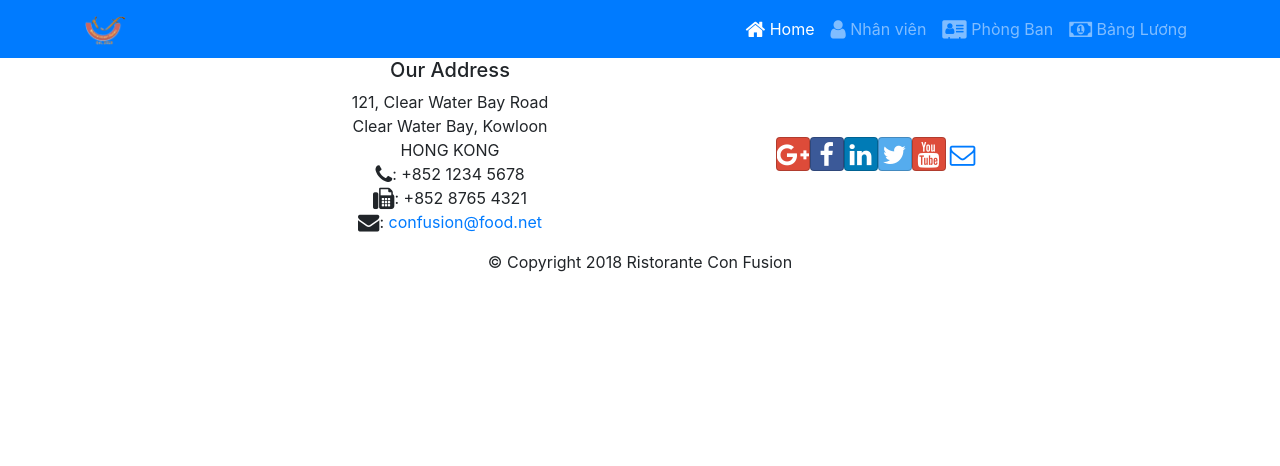
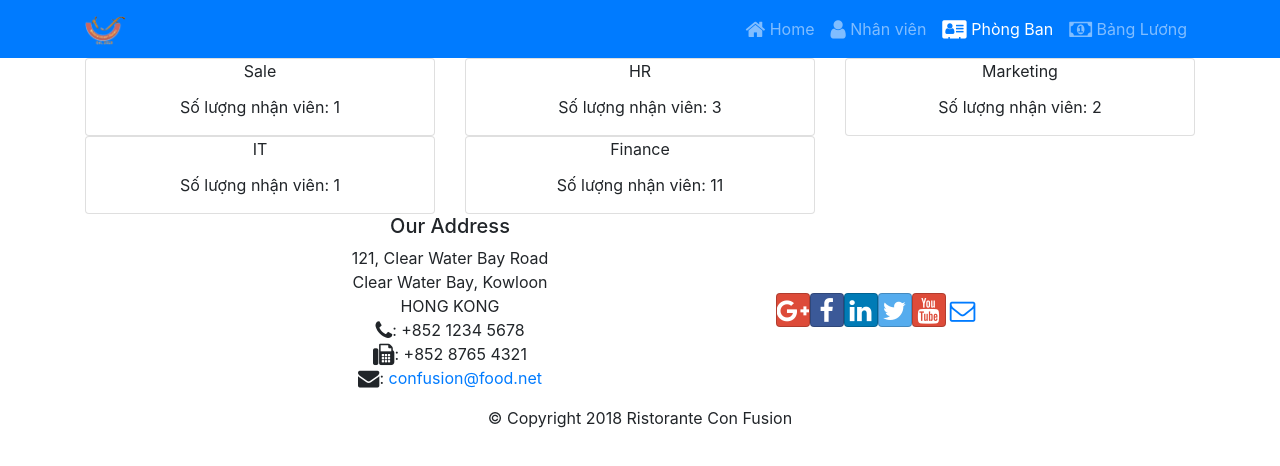
Before and after one commit to FX14748/RJS101x_01-A_VN_DN, a React (Create React App) app: page /department in a window 1280 px wide. Before the commit this address led to /home. Shown: the top 466 px of the page. Built offline with nearby package versions, Linux system fonts and the light colour scheme.

Commit message:
3rd commit

```diff
--- /dev/null
+++ b/src/components/DepartmentComponent.js
@@ -0,0 +1,36 @@
+import { Card, CardText, CardTitle } from "reactstrap";
+
+
+
+function RenderDept ({dept}) {
+    return(
+        <div className="col-sm-12 col-md-6 col-lg-4" key={dept.id}>
+            <Card>
+                <CardTitle>{dept.name}</CardTitle>
+                <CardText><p>Số lượng nhận viên: {dept.numberOfStaff}</p></CardText>
+            </Card>
+
+        </div>
+    )
+}
+
+
+const DepartmentDetail = (props) => {
+    const DeptDetail = props.departments.map((dept) => {
+        return(
+            <RenderDept dept={dept}/>
+        )
+    })
+
+    return(
+        <div className="container">
+            <div className="row">
+                {DeptDetail}
+            </div>
+        </div>
+
+
+    )
+}
+
+export default DepartmentDetail;
--- a/src/components/MainComponent.js
+++ b/src/components/MainComponent.js
@@ -6,6 +6,8 @@ import Footer from './FooterComponent';
 import Header from './HeaderComponent';
 import { Switch, Route, Redirect } from 'react-router-dom';
 import { DEPARTMENTS, STAFFS } from '../shared/staffs';
+import DepartmentDetail from './DepartmentComponent';
+
 
 
 class Main extends Component {
@@ -15,6 +17,7 @@ class Main extends Component {
 
     this.state ={
       staffs: STAFFS,
+      departments:DEPARTMENTS
     };
   }
 
@@ -36,6 +39,7 @@ class Main extends Component {
             <Switch>
               <Route exact path="/stafflist" component={()=> <StaffList staffs ={this.state.staffs} /> }/>
               <Route path="/stafflist/:ID" component={StaffWithId}/>
+              <Route exact path="/department" component={()=> <DepartmentDetail departments ={this.state.departments} /> }/>
               <Redirect to="/home"/>
             </Switch>
           <Footer/>
```
